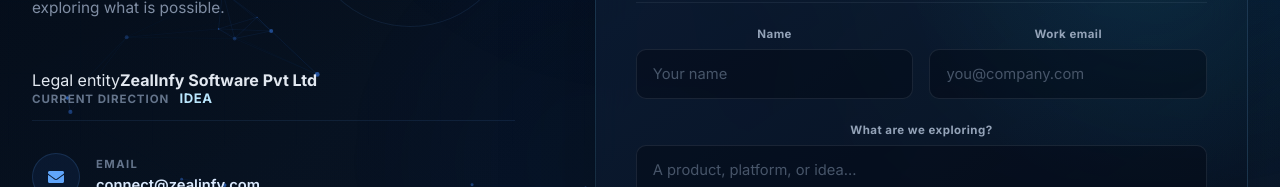
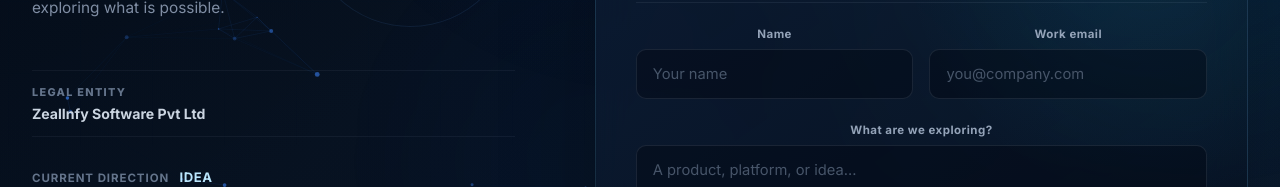
Before and after one commit to rajeshreddyrrr/ZealInfy-Website, a React (Create React App) app: page /contact in a window 1280 px wide. Shown: the part 607-794 px from the top of the page. Built offline with nearby package versions, Linux system fonts and the light colour scheme; no server answers.

Commit message:
style: present legal entity on contact page

```diff
--- a/src/components/Contact.css
+++ b/src/components/Contact.css
@@ -86,6 +86,30 @@
   color: #7f8da3;
   margin-bottom: 3rem;
   line-height: 1.8;
+}
+
+.contact-entity {
+  display: flex;
+  flex-direction: column;
+  gap: 0.35rem;
+  margin-bottom: 2rem;
+  padding: 0.9rem 0;
+  border-top: 1px solid rgba(148, 163, 184, 0.08);
+  border-bottom: 1px solid rgba(148, 163, 184, 0.08);
+}
+
+.contact-entity span {
+  color: #64748b;
+  font-size: 0.68rem;
+  font-weight: 800;
+  letter-spacing: 0.12em;
+  text-transform: uppercase;
+}
+
+.contact-entity strong {
+  color: #cbd5e1;
+  font-size: 0.88rem;
+  font-weight: 650;
 }
 
 .contact-active-context {
```
